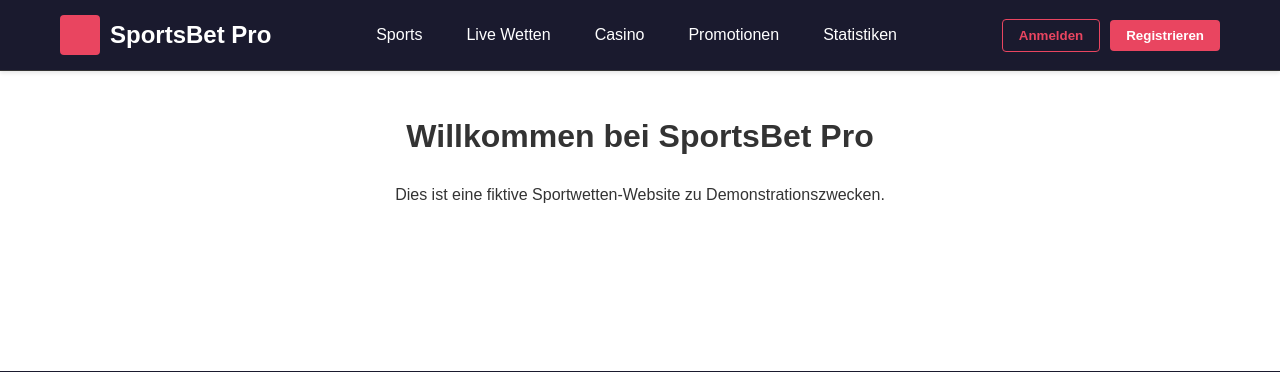
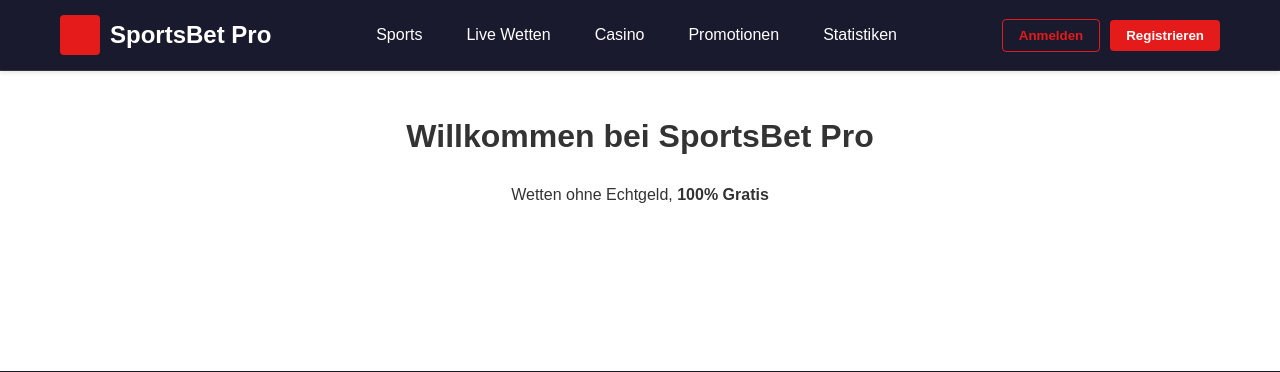
Before and after one commit to KuhEr732/BetLAM, a PHP site: page / in a window 1280 px wide. Shown: the top 372 px of the page. Run offline with PHP 8.4, Linux system fonts and the light colour scheme.

Commit message:
Weiter Seiten hinzugefügt und CSS angepasst

```diff
--- a/css/styles.css
+++ b/css/styles.css
@@ -56,7 +56,7 @@ ul {
 .logo-img {
   width: 40px;
   height: 40px;
-  background-color: #e94560;
+  background-color: #e51b1b;
   border-radius: 4px;
   margin-right: 10px;
 }
@@ -98,8 +98,8 @@ ul {
 
 .btn-outline {
   background: transparent;
-  border: 1px solid #e94560;
-  color: #e94560;
+  border: 1px solid #e51b1b;
+  color: #e51b1b;
 }
 
 .btn-outline:hover {
@@ -107,12 +107,12 @@ ul {
 }
 
 .btn-primary {
-  background-color: #e94560;
+  background-color: #e51b1b;
   color: white;
 }
 
 .btn-primary:hover {
-  background-color: #d13652;
+  background-color: #e51b1b;
 }
 
 .mobile-menu-toggle {
@@ -181,7 +181,7 @@ ul {
 }
 
 .social-icon:hover {
-  background-color: #e94560;
+  background-color: #e51b1b;
 }
 
 .footer-bottom {
--- a/includes/header.php
+++ b/includes/header.php
@@ -3,18 +3,18 @@
     <div class="container header-container">
       <button class="mobile-menu-toggle">☰</button>
 
-      <a href="/" class="logo">
+      <a href="index.php?page=main" class="logo">
         <div class="logo-img"></div>
         <span class="logo-text">SportsBet Pro</span>
       </a>
 
       <nav class="main-nav">
         <ul>
-          <li><a href="/sports">Sports</a></li>
-          <li><a href="/live">Live Wetten</a></li>
-          <li><a href="/casino">Casino</a></li>
-          <li><a href="/promotions">Promotionen</a></li>
-          <li><a href="/statistics">Statistiken</a></li>
+          <li><a href="index.php?page=sports">Sports</a></li>
+          <li><a href="index.php?page=live">Live Wetten</a></li>
+          <li><a href="index.php?page=casino">Casino</a></li>
+          <li><a href="index.php?page=promotions">Promotionen</a></li>
+          <li><a href="index.php?page=statistics">Statistiken</a></li>
         </ul>
       </nav>
 
--- /dev/null
+++ b/includes/live.php
@@ -0,0 +1 @@
+moin
--- a/includes/main.php
+++ b/includes/main.php
@@ -2,6 +2,6 @@
   <main>
     <div class="container">
       <h1>Willkommen bei SportsBet Pro</h1>
-      <p>Dies ist eine fiktive Sportwetten-Website zu Demonstrationszwecken.</p>
+      <p>Wetten ohne Echtgeld, <b>100% Gratis</b></p>
     </div>
   </main>
--- a/index.php
+++ b/index.php
@@ -21,6 +21,11 @@
         //"login" => "includes/login.php",
         "main" => "includes/main.php",
         "register" => "includes/register.php",
+        "sports" => "includes/sports.php",
+        "live" => "includes/live.php",
+        "casino" => "includes/casino.php",
+        "promotions" => "includes/promotions.php",
+        "statistics" => "includes/statistics.php",
         "header" => "includes/header.php",
         "footer" => "includes/footer.php"
     ];
```
Also changed, not shown: includes/casino.php (added), includes/sports.php (added), statistics.php (added).
